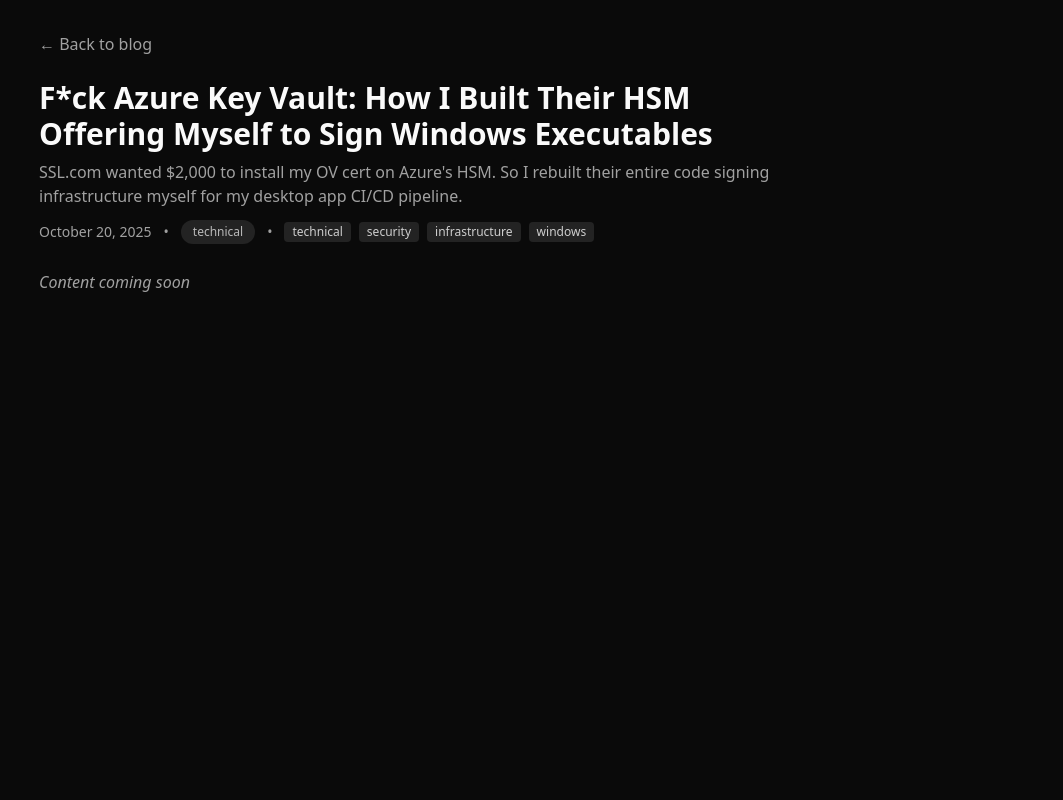
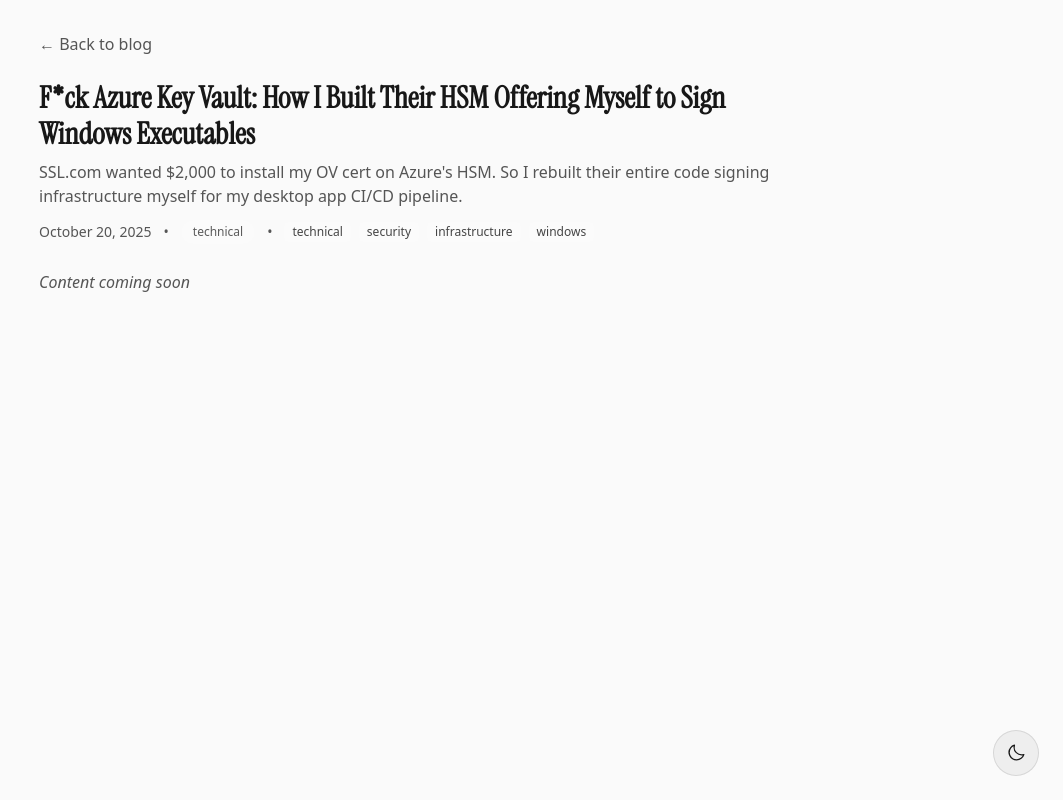
Before and after one commit to eliahilse/web, a Next.js app: page /blog/azure-hsm-alternative in a window 1280 px wide. Shown: the whole page, without its empty margins (217-1280 px from the left). Built offline with nearby package versions, Linux system fonts and the light colour scheme.

Commit message:
feat: theming &/ better font setup

```diff
--- a/app/blog/[slug]/page.tsx
+++ b/app/blog/[slug]/page.tsx
@@ -39,7 +39,7 @@
           <Link href="/blog" className="text-muted-foreground hover:text-foreground transition-colors duration-200 mb-6 inline-block">← Back to blog</Link>
 
           <div className="mb-6">
-            <h1 className="text-3xl font-bold text-foreground mb-2">{String(data.title ?? slug)}</h1>
+            <h1 className="text-3xl font-bold text-foreground mb-2 page-heading">{String(data.title ?? slug)}</h1>
             {data.description && (
               <p className="text-muted-foreground mb-3">{String(data.description)}</p>
             )}
--- a/app/globals.css
+++ b/app/globals.css
@@ -8,7 +8,7 @@
   --color-nova-red: #f04;
   --color-background: var(--background);
   --color-foreground: var(--foreground);
-  --font-sans: var(--font-geist-sans);
+  --font-sans: var(--font-instrument-sans);
   --font-mono: var(--font-geist-mono);
   --color-sidebar-ring: var(--sidebar-ring);
   --color-sidebar-border: var(--sidebar-border);
@@ -47,23 +47,24 @@
 
 :root {
   --radius: 0.625rem;
-  --background: oklch(0.145 0 0);
-  --foreground: oklch(0.985 0 0);
+  /* light mode */
+  --background: oklch(0.985 0 0);
+  --foreground: oklch(0.205 0 0);
   --card: oklch(1 0 0);
   --card-foreground: oklch(0.145 0 0);
   --popover: oklch(1 0 0);
   --popover-foreground: oklch(0.145 0 0);
   --primary: oklch(0.205 0 0);
   --primary-foreground: oklch(0.985 0 0);
-  --secondary: oklch(0.97 0 0);
+  --secondary: oklch(0.95 0 0);
   --secondary-foreground: oklch(0.205 0 0);
-  --muted: oklch(0.97 0 0);
-  --muted-foreground: oklch(0.556 0 0);
-  --accent: oklch(0.97 0 0);
+  --muted: oklch(0.95 0 0);
+  --muted-foreground: oklch(0.45 0 0);
+  --accent: oklch(0.95 0 0);
   --accent-foreground: oklch(0.205 0 0);
   --destructive: oklch(0.577 0.245 27.325);
-  --border: oklch(0.922 0 0);
-  --input: oklch(0.922 0 0);
+  --border: oklch(0 0 0 / 10%);
+  --input: oklch(0 0 0 / 10%);
   --ring: oklch(0.708 0 0);
   --chart-1: oklch(0.646 0.222 41.116);
   --chart-2: oklch(0.6 0.118 184.704);
@@ -74,29 +75,29 @@
   --sidebar-foreground: oklch(0.145 0 0);
   --sidebar-primary: oklch(0.205 0 0);
   --sidebar-primary-foreground: oklch(0.985 0 0);
-  --sidebar-accent: oklch(0.97 0 0);
+  --sidebar-accent: oklch(0.95 0 0);
   --sidebar-accent-foreground: oklch(0.205 0 0);
-  --sidebar-border: oklch(0.922 0 0);
+  --sidebar-border: oklch(0 0 0 / 10%);
   --sidebar-ring: oklch(0.708 0 0);
 }
 
 .dark {
-  --background: oklch(0.145 0 0);
-  --foreground: oklch(0.985 0 0);
-  --card: oklch(0.205 0 0);
-  --card-foreground: oklch(0.985 0 0);
-  --popover: oklch(0.205 0 0);
-  --popover-foreground: oklch(0.985 0 0);
-  --primary: oklch(0.922 0 0);
-  --primary-foreground: oklch(0.205 0 0);
-  --secondary: oklch(0.269 0 0);
-  --secondary-foreground: oklch(0.985 0 0);
-  --muted: oklch(0.269 0 0);
-  --muted-foreground: oklch(0.708 0 0);
-  --accent: oklch(0.269 0 0);
-  --accent-foreground: oklch(0.985 0 0);
+  --background: oklch(0.12 0 0);
+  --foreground: oklch(0.87 0 0);
+  --card: oklch(0.18 0 0);
+  --card-foreground: oklch(0.87 0 0);
+  --popover: oklch(0.18 0 0);
+  --popover-foreground: oklch(0.87 0 0);
+  --primary: oklch(0.87 0 0);
+  --primary-foreground: oklch(0.18 0 0);
+  --secondary: oklch(0.22 0 0);
+  --secondary-foreground: oklch(0.87 0 0);
+  --muted: oklch(0.22 0 0);
+  --muted-foreground: oklch(0.6 0 0);
+  --accent: oklch(0.22 0 0);
+  --accent-foreground: oklch(0.87 0 0);
   --destructive: oklch(0.704 0.191 22.216);
-  --border: oklch(1 0 0 / 10%);
+  --border: oklch(1 0 0 / 12%);
   --input: oklch(1 0 0 / 15%);
   --ring: oklch(0.556 0 0);
   --chart-1: oklch(0.488 0.243 264.376);
@@ -104,13 +105,13 @@
   --chart-3: oklch(0.769 0.188 70.08);
   --chart-4: oklch(0.627 0.265 303.9);
   --chart-5: oklch(0.645 0.246 16.439);
-  --sidebar: oklch(0.205 0 0);
-  --sidebar-foreground: oklch(0.985 0 0);
+  --sidebar: oklch(0.18 0 0);
+  --sidebar-foreground: oklch(0.87 0 0);
   --sidebar-primary: oklch(0.488 0.243 264.376);
-  --sidebar-primary-foreground: oklch(0.985 0 0);
-  --sidebar-accent: oklch(0.269 0 0);
-  --sidebar-accent-foreground: oklch(0.985 0 0);
-  --sidebar-border: oklch(1 0 0 / 10%);
+  --sidebar-primary-foreground: oklch(0.87 0 0);
+  --sidebar-accent: oklch(0.22 0 0);
+  --sidebar-accent-foreground: oklch(0.87 0 0);
+  --sidebar-border: oklch(1 0 0 / 12%);
   --sidebar-ring: oklch(0.556 0 0);
 }
 
@@ -144,15 +145,38 @@
   animation: fadeInUp 0.7s ease-out;
 }
 
+/* Page headings */
+.page-heading {
+  font-family: var(--font-instrument-serif), serif;
+}
+
 /* Article typography */
 .article-content {
-  @apply prose prose-invert max-w-none;
+  @apply prose dark:prose-invert max-w-none;
 }
 .article-content h1 {
-  @apply text-3xl font-bold mt-8 mb-4 text-foreground;
+  @apply text-4xl font-bold mt-8 mb-4 text-foreground;
+  font-family: var(--font-instrument-serif), serif;
 }
 .article-content h2 {
-  @apply text-2xl font-semibold mt-6 mb-3 text-foreground;
+  @apply text-3xl font-semibold mt-6 mb-3 text-foreground;
+  font-family: var(--font-instrument-serif), serif;
+}
+.article-content h3 {
+  @apply text-2xl font-semibold mt-5 mb-2 text-foreground;
+  font-family: var(--font-instrument-serif), serif;
+}
+.article-content h4 {
+  @apply text-xl font-semibold mt-4 mb-2 text-foreground;
+  font-family: var(--font-instrument-serif), serif;
+}
+.article-content h5 {
+  @apply text-lg font-semibold mt-4 mb-2 text-foreground;
+  font-family: var(--font-instrument-serif), serif;
+}
+.article-content h6 {
+  @apply text-base font-semibold mt-4 mb-2 text-foreground;
+  font-family: var(--font-instrument-serif), serif;
 }
 .article-content p {
   @apply leading-7 mb-4 text-muted-foreground;
@@ -167,13 +191,13 @@
   @apply text-muted-foreground;
 }
 .article-content a {
-  @apply text-foreground hover:text-white transition-colors duration-200 underline;
+  @apply text-foreground hover:opacity-70 transition-colors duration-200 underline;
 }
 .article-content code {
   @apply text-sm text-muted-foreground;
 }
 .article-content pre {
-  @apply overflow-x-auto rounded-lg border border-white/10 p-4 mb-4;
+  @apply overflow-x-auto rounded-lg border border-border p-4 mb-4;
 }
 .article-content strong {
   @apply text-foreground;
--- a/app/layout.tsx
+++ b/app/layout.tsx
@@ -1,10 +1,17 @@
 import type { Metadata } from "next";
-import { Geist, Geist_Mono } from "next/font/google";
+import { Geist_Mono, Instrument_Sans, Instrument_Serif } from "next/font/google";
 import "./globals.css";
+import ThemeToggle from "@/components/ThemeToggle";
 
-const geistSans = Geist({
-  variable: "--font-geist-sans",
+const instrumentSans = Instrument_Sans({
+  variable: "--font-instrument-sans",
   subsets: ["latin"],
+});
+
+const instrumentSerif = Instrument_Serif({
+  variable: "--font-instrument-serif",
+  subsets: ["latin"],
+  weight: "400",
 });
 
 const geistMono = Geist_Mono({
@@ -23,11 +30,28 @@
   children: React.ReactNode;
 }>) {
   return (
-    <html lang="en" className="dark">
+    <html lang="en" suppressHydrationWarning>
+      <head>
+        <script
+          dangerouslySetInnerHTML={{
+            __html: `
+              (function() {
+                const theme = localStorage.getItem('theme');
+                if (theme === 'dark' || (!theme && window.matchMedia('(prefers-color-scheme: dark)').matches)) {
+                  document.documentElement.classList.add('dark');
+                } else {
+                  document.documentElement.classList.remove('dark');
+                }
+              })();
+            `,
+          }}
+        />
+      </head>
       <body
-        className={`${geistSans.variable} ${geistMono.variable} antialiased`}
+        className={`${instrumentSans.variable} ${instrumentSerif.variable} ${geistMono.variable} antialiased`}
       >
         {children}
+        <ThemeToggle />
       </body>
     </html>
   );
--- a/app/side-projects/SideProjectsClient.tsx
+++ b/app/side-projects/SideProjectsClient.tsx
@@ -85,7 +85,7 @@
                   <Link href={`/side-projects/${project.slug}`} className="flex-1 group">
                     <div className="bg-white/5 border border-white/10 rounded-lg p-6 hover:border-white/20 hover:bg-white/7 transition-all duration-200">
                       <div className="flex flex-col sm:flex-row sm:items-center sm:justify-between gap-1 mb-2">
-                        <h2 className="text-xl font-semibold text-foreground group-hover:text-nova-red transition-colors">
+                        <h2 className="text-xl font-semibold text-foreground transition-colors">
                           {project.title}
                         </h2>
                         <div className="flex items-center gap-2">
--- a/app/work/WorkClient.tsx
+++ b/app/work/WorkClient.tsx
@@ -81,7 +81,7 @@
                   <Link href={`/work/${exp.slug}`} className="flex-1 group">
                     <div className="bg-white/5 border border-white/10 rounded-lg p-6 hover:border-white/20 hover:bg-white/7 transition-all duration-200">
                       <div className="flex flex-col sm:flex-row sm:items-center sm:justify-between gap-1 mb-2">
-                        <h2 className="text-xl font-semibold text-foreground group-hover:text-nova-red transition-colors">
+                        <h2 className="text-xl font-semibold text-foreground transition-colors">
                           {exp.title}
                         </h2>
                         <span className="text-sm text-muted-foreground">
--- /dev/null
+++ b/components/ThemeToggle.tsx
@@ -0,0 +1,43 @@
+'use client'
+
+import { useEffect, useState } from 'react'
+import { Moon, Sun } from '@phosphor-icons/react'
+
+export default function ThemeToggle() {
+  const [isDark, setIsDark] = useState(true)
+  const [mounted, setMounted] = useState(false)
+
+  useEffect(() => {
+    setMounted(true)
+    setIsDark(document.documentElement.classList.contains('dark'))
+  }, [])
+
+  const toggleTheme = () => {
+    const newIsDark = !isDark
+    setIsDark(newIsDark)
+
+    if (newIsDark) {
+      document.documentElement.classList.add('dark')
+      localStorage.setItem('theme', 'dark')
+    } else {
+      document.documentElement.classList.remove('dark')
+      localStorage.setItem('theme', 'light')
+    }
+  }
+
+  if (!mounted) return null
+
+  return (
+    <button
+      onClick={toggleTheme}
+      className="fixed bottom-6 right-6 p-3 rounded-full bg-secondary border border-border hover:bg-accent transition-colors duration-200 z-50"
+      aria-label={isDark ? 'Switch to light mode' : 'Switch to dark mode'}
+    >
+      {isDark ? (
+        <Sun size={20} className="text-foreground" />
+      ) : (
+        <Moon size={20} className="text-foreground" />
+      )}
+    </button>
+  )
+}
```
